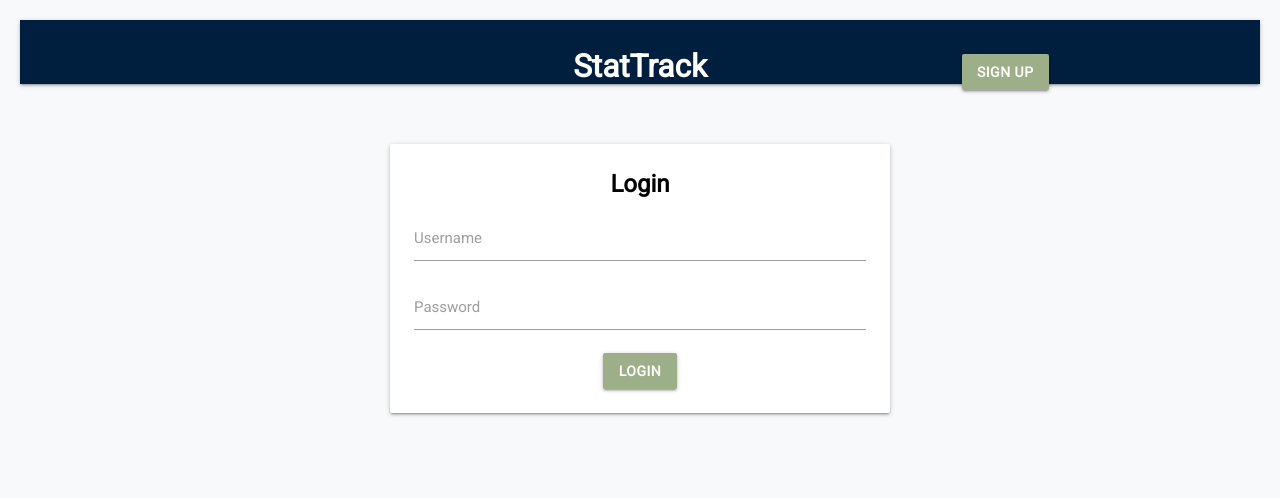
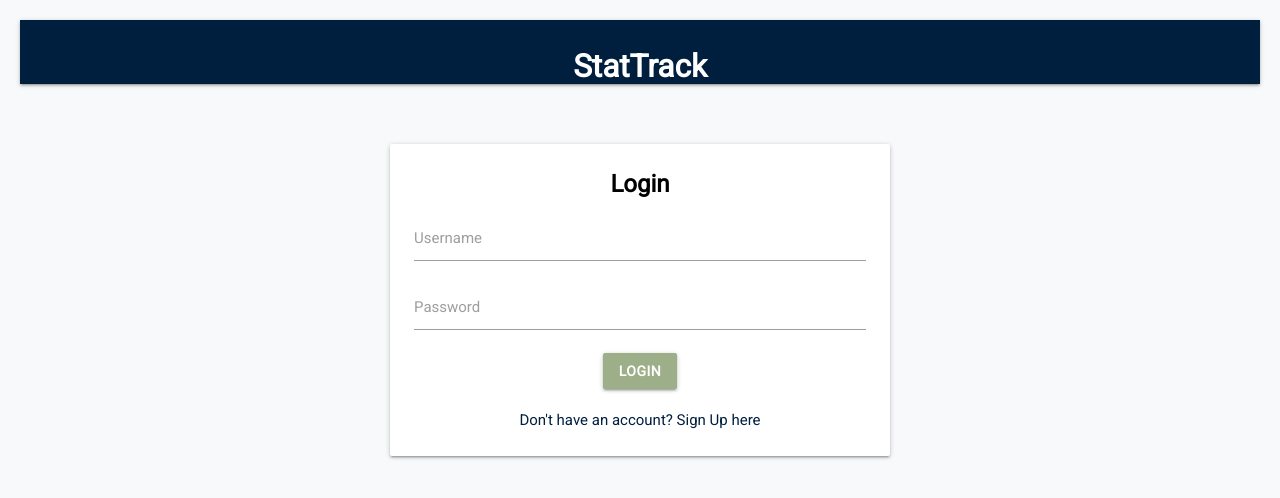
Before and after one commit to Stat-Track/StatTrack, a Flask app: page /login in a window 1280 px wide. Shown: the top 498 px of the page. Run offline with Flask 3, Linux system fonts and the light colour scheme.

Commit message:
signup ui fixed

```diff
--- a/App/templates/layout.html
+++ b/App/templates/layout.html
@@ -25,14 +25,6 @@
     <nav class="nav-wrapper" style="background-color: #001f3f;">
       <div class="container">
         <a href="#" class="brand-logo center">StatTrack</a>
-
-         <!-- Sign Up Button on the right side -->
-         <ul id="nav-mobile" class="right" style="display: flex; align-items: flex-start; height: 100%;">
-          <li style="margin-top: 5px;">
-            <a href="/signup" class="waves-effect waves-light btn" style="background-color: #9caf88; padding: 0 15px;">Sign Up</a>
-          </li>
-        </ul>
-      </div>
     </nav>
 
     <!-- Login Form Container -->
@@ -55,6 +47,9 @@
             <div class="center">
               <button type="submit" class="btn waves-effect" style="background-color: #9caf88;">Login</button>
             </div>
+            <div class="center" style="margin-top: 20px;">
+                <a href="/signup" style="color: #001f3f">Don't have an account? Sign Up here</a>
+          </div>
           </form>
         </div>
       </div>
```
